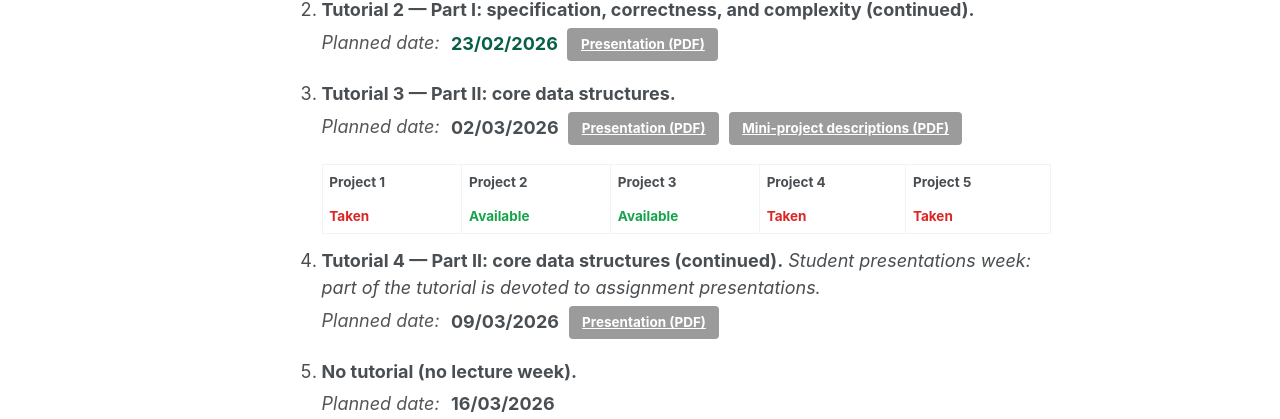
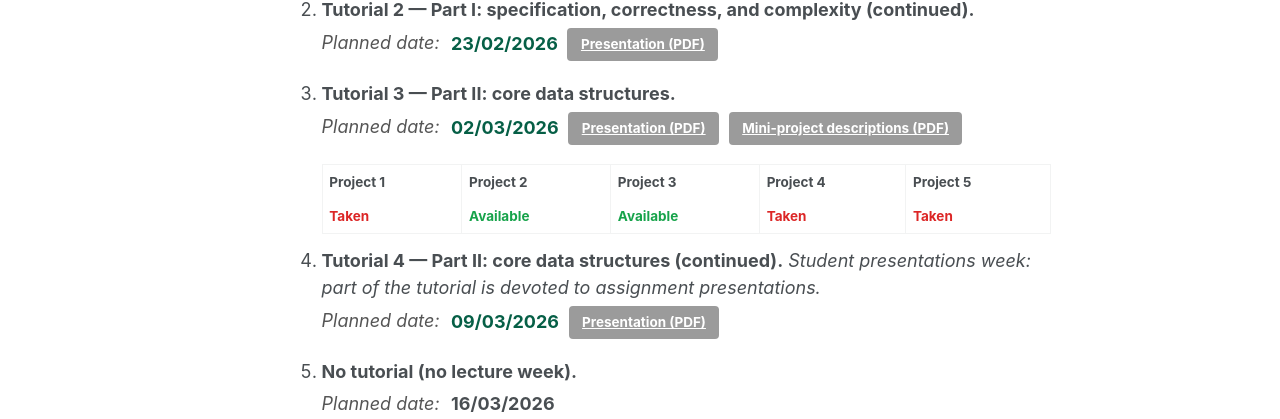
Before and after one commit to buresjan/buresjan.github.io, a Jekyll site: the page built from _teaching/18yzalg.md, in a window 1280 px wide and 900 px high, scrolled down 664 px. Shown: the part 140-559 px from the top of the window. Built offline with Jekyll 4.4.1, drawn with Linux system fonts in a browser that asks for light colours.

Commit message:
past dates

```diff
--- a/_teaching/18yzalg.md
+++ b/_teaching/18yzalg.md
@@ -72,7 +72,7 @@ html[data-theme="dark"] .btn.lp-btn { color: #181818; }
 3. **Tutorial 3 — Part II: core data structures.**
    <div class="lp-date">
      <span class="label">Planned date:</span>
-     <span class="date">02/03/2026</span>
+     <span class="date past">02/03/2026</span>
      <a class="btn" href="{{ '/files/yzalg/ex03.pdf' | relative_url }}" download>Presentation (PDF)</a>
     <a class="btn" href="{{ '/files/yzalg/ex03_04-miniprojects.pdf' | relative_url }}" download>Mini-project descriptions (PDF)</a>
    </div>
@@ -98,7 +98,7 @@ html[data-theme="dark"] .btn.lp-btn { color: #181818; }
    *Student presentations week: part of the tutorial is devoted to assignment presentations.*
    <div class="lp-date">
      <span class="label">Planned date:</span>
-     <span class="date">09/03/2026</span>
+     <span class="date past">09/03/2026</span>
      <a class="btn" href="{{ '/files/yzalg/ex04.pdf' | relative_url }}" download>Presentation (PDF)</a>
    </div>
 
```
